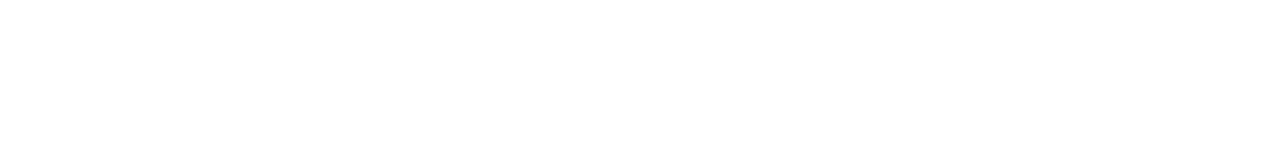
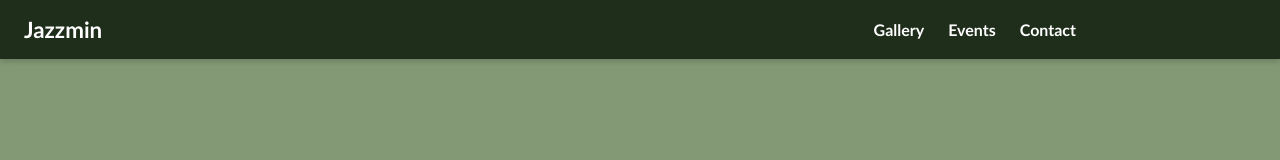
Before and after one commit to ilbuprofen/jazzmin.github.io, a plain HTML site: page events.html in a window 1280 px wide. Drawn offline with Linux system fonts and the light colour scheme.

Commit message:
navigation update

```diff
--- a/contact.html
+++ b/contact.html
@@ -0,0 +1,21 @@
+<!DOCTYPE html>
+<html lang="en">
+    <head>
+        <meta charset="UTF-8" />
+        <title>Contact Us - Jazzmin Jazz Band</title>
+        <link rel="stylesheet" type="text/css" href="style.css">
+    </head>
+
+    <body>
+        <header class="topbar">
+            <nav class="navbar">
+                <a href="index.html" class="brand">Jazzmin</a>
+                <div class="nav-links">
+                <a href="gallery.html">Gallery</a>
+                <a href="events.html">Events</a>
+                <a href="contact.html">Contact</a>
+                </div>
+            </nav>
+        </header>
+    </body>
+</html>
--- a/events.html
+++ b/events.html
@@ -0,0 +1,21 @@
+<!DOCTYPE html>
+<html lang="en">
+    <head>
+        <meta charset="UTF-8" />
+        <title>Events - Jazzmin Jazz Band</title>
+        <link rel="stylesheet" type="text/css" href="style.css">
+    </head>
+
+    <body>
+        <header class="topbar">
+            <nav class="navbar">
+                <a href="index.html" class="brand">Jazzmin</a>
+                <div class="nav-links">
+                <a href="gallery.html">Gallery</a>
+                <a href="events.html">Events</a>
+                <a href="contact.html">Contact</a>
+                </div>
+            </nav>
+        </header>
+    </body>
+</html>
```
Also changed, not shown: gallery.html (+4 -3 lines), index.html (+1 -1 lines).
